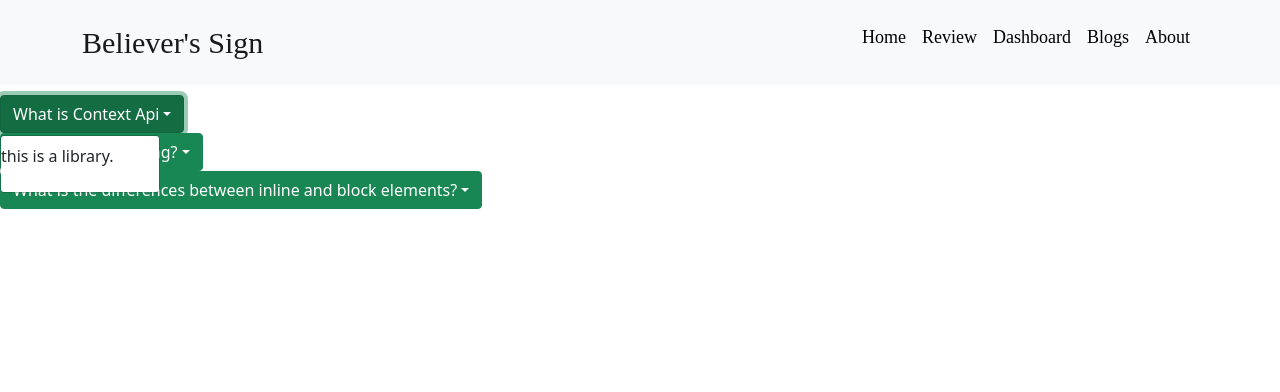
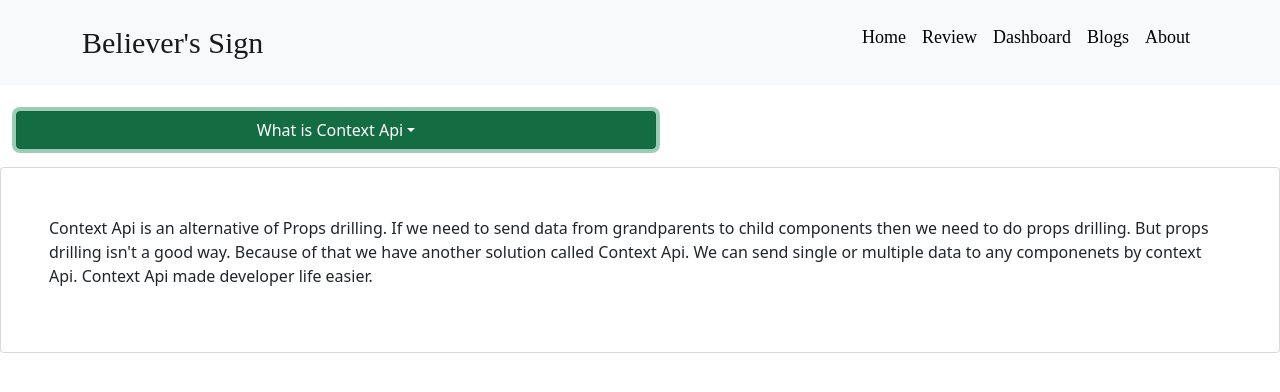
Before and after one commit to ashrafurrahman22/Believer-s-Sign-Website, a React (Create React App) app: page /blogs in a window 1280 px wide. Both pictures are taken after a click on the button "What is Context Api". Shown: the top 392 px of the page. Built offline with nearby package versions, Linux system fonts and the light colour scheme.

Commit message:
blogs-pageNotFound-updated

```diff
--- a/src/Components/Blogs/Blogs.js
+++ b/src/Components/Blogs/Blogs.js
@@ -6,35 +6,38 @@ const Blogs = () => {
         <div>
             <div>
             <Dropdown>
-  <Dropdown.Toggle variant="success" id="dropdown-basic">
+  <Dropdown.Toggle variant="success w-50 my-3 mx-3" id="dropdown-basic">
     What is Context Api
   </Dropdown.Toggle>
-  <Dropdown.Menu>
+  <Dropdown.Menu variant='mx-3 my-3 p-5'>
 
-    <p>this is a library.</p>
+    <p>Context Api is an alternative of Props drilling. If we need to send data from grandparents to child components then we need to do props drilling. But props drilling isn't a good way. Because of that we have another solution called Context Api. We can send single or multiple data to any componenets by context Api. Context Api made developer life easier.</p>
   </Dropdown.Menu>
 </Dropdown>
             </div>
             <div>
             <Dropdown>
-  <Dropdown.Toggle variant="success" id="dropdown-basic">
+  <Dropdown.Toggle variant="success w-50 my-3 mx-3" id="dropdown-basic">
   What is Semantic tag?
   </Dropdown.Toggle>
-  <Dropdown.Menu>
+  <Dropdown.Menu variant='mx-3 my-3 p-5'>
 
-    <p>this is a library.</p>
+    <p>A semantic tag clearly describes its meaning. Let's start with examples, in html the div tag tells nothing about its content, but an article tag has a specifik meaning. we know that article tag refers that there would be an article. But div tag tell us nothing. Here is the difference. Semantic tag will tell us whats their work in html.</p>
   </Dropdown.Menu>
 </Dropdown>
             </div>
 
             <div>
             <Dropdown>
-  <Dropdown.Toggle variant="success" id="dropdown-basic">
+  <Dropdown.Toggle variant="success w-50 my-3 mx-3" id="dropdown-basic">
     What is the differences between inline and block elements?
   </Dropdown.Toggle>
-  <Dropdown.Menu>
+  <Dropdown.Menu variant='mx-3 my-3 p-5'>
 
-    <p>this is a library.</p>
+    <p>Every HTML element has a default display value, depending on what type of element it is.</p>
+    <p>There are two display values: block and inline</p>
+    <p>A block-level element always starts on a new line. It always takes up the full width available.</p>
+    <p>On the other hand, An inline element does not start on a new line. It only takes up as much width as necessary.</p>
   </Dropdown.Menu>
 </Dropdown>
             </div>
--- /dev/null
+++ b/src/Components/PageNotFound/PageNotFound.css
@@ -0,0 +1,3 @@
+.styles {
+    text-align: center;
+}
--- a/src/Components/PageNotFound/PageNotFound.js
+++ b/src/Components/PageNotFound/PageNotFound.js
@@ -1,10 +1,11 @@
 import React from 'react';
+import './PageNotFound.css'
 
 const PageNotFound = () => {
     return (
-        <div>
-            <h3>Page Not Found</h3>
+        <div className='styles'>
             <h1>404</h1>
+            <h4>Sorry!! Page Not Found</h4>
         </div>
     );
 };
```
